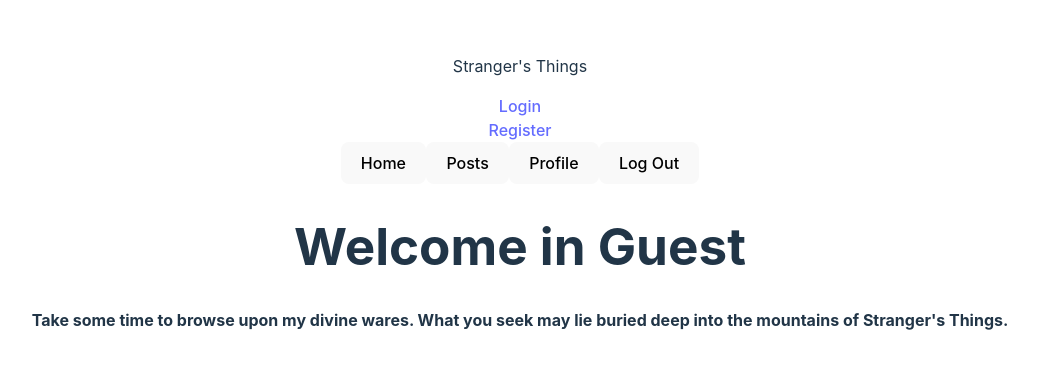
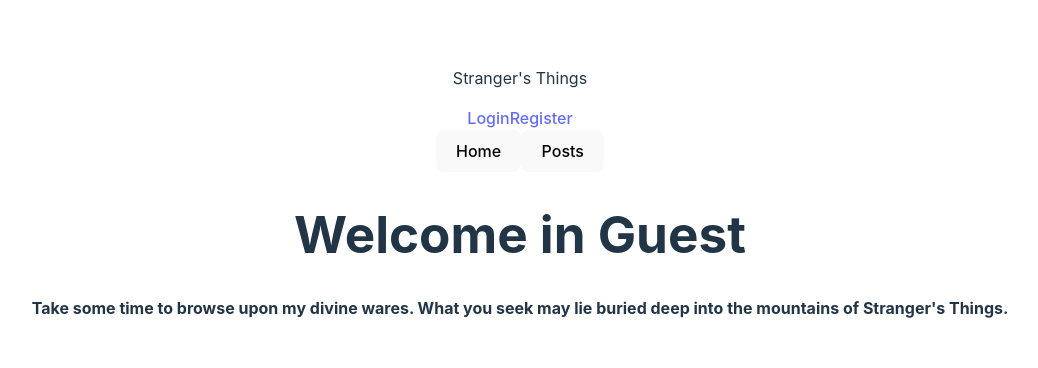
Before and after one commit to daventsai/Strangers-Things, a React (Vite) app: page / in a window 1280 px wide. Shown: the part 204-572 px from the top of the page, without its empty margins (120-1158 px from the left). Built offline with nearby package versions, Linux system fonts and the light colour scheme.

Commit message:
cleaned up header as well as started single post

```diff
--- a/src/components/AllPosts.jsx
+++ b/src/components/AllPosts.jsx
@@ -2,6 +2,7 @@ import { useNavigate,Link} from "react-router-dom";
 import useAuth from "../hooks/useAuth";
 import { fetchAllPosts } from "../api/posts";
 import React, {useState,useEffect} from 'react';
+import Header from "./Header";
 
 export default function AllPosts(){
     const nav = useNavigate();
@@ -27,27 +28,7 @@ export default function AllPosts(){
 
     return(
         <div>
-            <header>
-                <p>Stranger's Things</p>
-                <div>{
-                    (!localStorage.getItem('token'))
-                    ?<Link to='/login'>Login</Link>
-                    : <div/>
-                }
-                </div>
-                <div>{
-                    (!localStorage.getItem('token'))
-                        ?<Link to='/register'>Register</Link>
-                        : <div/>
-                }
-                </div>
-                <button onClick={()=>nav('/')}>Home</button>
-                <button onClick={()=>nav('/posts')}>Posts</button>
-                <button>Profile</button>
-                <button onClick={()=>
-                    logOut()
-                }>Log Out</button>
-            </header>
+            <Header/>
             <div>{
                 (!localStorage.getItem('token'))
                 ?<h1>Looking for a something, Guest?</h1>
--- a/src/components/CreatePosts.jsx
+++ b/src/components/CreatePosts.jsx
@@ -2,6 +2,7 @@ import { useNavigate} from "react-router-dom";
 import useAuth from "../hooks/useAuth";
 import React, {useState} from 'react';
 import { makePost } from "../api/posts";
+import Header from "./Header";
 
 export default function CreatePost(){
     const nav = useNavigate();
@@ -30,14 +31,7 @@ export default function CreatePost(){
 
     return(
         <div>
-            <header>
-                <button onClick={()=>nav('/')}>Home</button>
-                <button onClick={()=>nav('/posts')}>Posts</button>
-                <button>Profile</button>
-                <button onClick={()=>
-                    logOut()
-                }>Log Out</button>
-            </header>
+            <Header/>
             <div>
                 <h1>List thine artifact</h1>
                 <h3>
@@ -48,18 +42,18 @@ export default function CreatePost(){
             <form onSubmit={handleSubmit}>
                 <p>Title: <input type='text'
                 placeholder='The one ring to rule them all'
-                onChange={(e)=>setPostObj({title:e.target.value,...postObj})}/></p>
+                onChange={(e)=>setPostObj({...postObj,title:e.target.value})}/></p>
                 <p>Description: <input type='text'
                 placeholder='I am one with the force and the force is with me'
-                onChange={(e)=>setPostObj({description:e.target.value,...postObj})}/></p>
+                onChange={(e)=>setPostObj({...postObj,description:e.target.value})}/></p>
                 <p>Price: $<input type='text'
                 placeholder='1'
-                onChange={(e)=>setPostObj({price:e.target.value,...postObj})}/></p>
+                onChange={(e)=>setPostObj({...postObj,price:e.target.value})}/></p>
                 <p>Location: <input type='text'
                 placeholder='The Watchtower'
-                onChange={(e)=>setPostObj({location:e.target.value,...postObj})}/></p>
+                onChange={(e)=>setPostObj({...postObj,location:e.target.value})}/></p>
                 <p><input type='checkbox'
-                 onChange={(e)=>setPostObj({willDeliver:e.target.value,...postObj})}/> Willing to deliver?</p>
+                 onChange={(e)=>setPostObj({...postObj,willDeliver:(e.target.value==='on' ? true : false)})}/> Willing to deliver?</p>
                 <button>Submit</button>
             </form>
 
--- /dev/null
+++ b/src/components/Header.jsx
@@ -0,0 +1,47 @@
+import { useNavigate, Link, useLocation } from "react-router-dom";
+import useAuth from "../hooks/useAuth";
+
+export default function Header(){
+    const nav = useNavigate();
+    const {token,setToken} = useAuth();
+    const loc = useLocation();
+
+    function logOut(){
+        localStorage.removeItem('token');
+        setToken(null);
+        nav('/login');
+    }
+
+    return(
+        <header>
+            <p>Stranger's Things</p>
+            { token
+            ?
+            <div>
+                <button onClick={()=>nav('/')}>Home</button>
+                <button onClick={()=>nav('/posts')}>Posts</button>
+                <button>Profile</button>
+                <button onClick={()=>
+                    logOut()
+                }>Log Out</button>
+            </div>
+            :
+            <div>
+                <div>{
+                    (loc.pathname !== '/login' && loc.pathname !=='/register')
+                    ?
+                    <div>
+                        <Link to='/login'>Login</Link>
+                        <Link to='/register'>Register</Link>
+                    </div>
+                    :
+                    <div/>
+                    }
+                </div>
+                <button onClick={()=>nav('/')}>Home</button>
+                <button onClick={()=>nav('/posts')}>Posts</button>
+            </div>
+            }
+        </header>
+    )
+}
--- a/src/components/Home.jsx
+++ b/src/components/Home.jsx
@@ -1,40 +1,15 @@
 import { useNavigate,Link} from "react-router-dom";
 import useAuth from "../hooks/useAuth";
 import React from 'react';
+import Header from "./Header";
 
 export default function Home(){
     const nav = useNavigate();
     const {user} = useAuth();
 
-
-    function logOut(){
-        localStorage.removeItem('token');
-        nav('/login');
-    }
-
     return(
         <div>
-            <header>
-                <p>Stranger's Things</p>
-                <div>{
-                    (!localStorage.getItem('token'))
-                    ?<Link to='/login'>Login</Link>
-                    : <div/>
-                }
-                </div>
-                <div>{
-                    (!localStorage.getItem('token'))
-                        ?<Link to='/register'>Register</Link>
-                        : <div/>
-                }
-                </div>
-                <button onClick={()=>nav('/')}>Home</button>
-                <button onClick={()=>nav('/posts')}>Posts</button>
-                <button>Profile</button>
-                <button onClick={()=>
-                    logOut()
-                }>Log Out</button>
-            </header>
+            <Header/>
             <div>{
                 (!localStorage.getItem('token'))
                 ?<h1>Welcome in Guest</h1>
--- a/src/components/LoginForm.jsx
+++ b/src/components/LoginForm.jsx
@@ -2,6 +2,7 @@ import {Link,useNavigate} from 'react-router-dom';
 import { useState } from "react";
 import { loginUser } from '../api/users';
 import useAuth from '../hooks/useAuth';
+import Header from "./Header";
 
 export default function LoginForm(){
     const [username,setUsername] = useState('');
@@ -25,6 +26,7 @@ export default function LoginForm(){
 
     return(
         <div>
+            <Header/>
             <h1>Stranger's Things</h1>
             <h3>Enter Login Information</h3>
             <form onSubmit={handleSubmit}>
--- a/src/components/RegisterForm.jsx
+++ b/src/components/RegisterForm.jsx
@@ -2,6 +2,7 @@ import { useState } from "react";
 import { registerUser } from "../api/users";
 import {Link, useNavigate} from 'react-router-dom';
 import useAuth from "../hooks/useAuth";
+import Header from "./Header";
 
 export default function RegisterForm(){
     const [username,setUsername] = useState('');
@@ -26,6 +27,7 @@ export default function RegisterForm(){
 
     return(
         <div>
+            <Header/>
             <h1>Registering a new user</h1>
             <h3>Enter new user's information</h3>
             <form onSubmit={handleSubmit}>
```
Also changed, not shown: src/components/SinglePost.jsx (added, +11 -0 lines).
